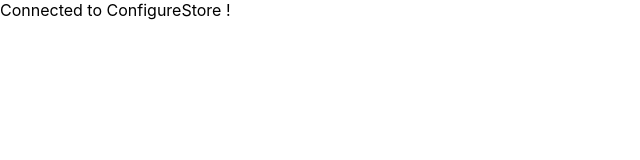
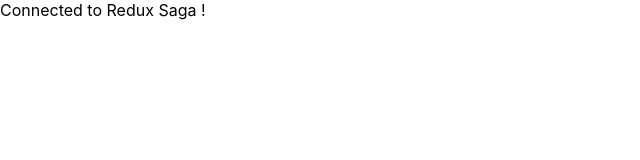
Before and after one commit to SeanYang816/Sean-crm-template, a React (Create React App) app: page / in a window 1280 px wide. Shown: the top 160 px of the page, without its empty margins (0-640 px from the left). Built offline with nearby package versions, Linux system fonts and the light colour scheme.

Commit message:
Setup Redux Saga

```diff
--- a/package.json
+++ b/package.json
@@ -12,6 +12,7 @@
     "react-redux": "^7.2.6",
     "react-scripts": "5.0.0",
     "redux": "^4.1.2",
+    "redux-saga": "^1.1.3",
     "web-vitals": "^2.1.3"
   },
   "scripts": {
--- a/src/configureStore/index.js
+++ b/src/configureStore/index.js
@@ -1,8 +1,23 @@
 import { configureStore } from '@reduxjs/toolkit'
+import createSagaMiddleware from 'redux-saga'
 import test from 'reducers/test'
+import rootSaga from 'saga'
+
+// create the saga middleware
+const sagaMiddleware = createSagaMiddleware()
+const runSaga = sagaMiddleware.run
+const middlewares = []
 
 export default configureStore({
+  // Reducer
   reducer: {
     test,
   },
+
+  // Middleware
+  middleware: (getDefaultMiddleware) => [...getDefaultMiddleware(), sagaMiddleware ],
+
+  // Enhancers
+  enhancers: [],
 })
+runSaga(rootSaga)
--- a/src/reducers/test.js
+++ b/src/reducers/test.js
@@ -12,9 +12,13 @@
       console.log('Connected to ConfigureStore !')
       state.connect = 'Connected to ConfigureStore !';
     },
+    connectToReduxSaga(state, action) {
+      console.log('Connected to Redux Saga !')
+      state.connect = 'Connected to Redux Saga !';
+    }
   },
 });
 
-export const { connectToConfigureStore } = slice.actions;
+export const { connectToConfigureStore, connectToReduxSaga } = slice.actions;
 
 export default slice.reducer;
--- /dev/null
+++ b/src/saga/index.js
@@ -0,0 +1,16 @@
+import { put, takeLatest } from 'redux-saga/effects'
+import { connectToReduxSaga } from 'reducers/test'
+
+function* test(){
+    try{
+    yield put(connectToReduxSaga())
+    } catch (error) {
+        yield console.log(error)
+    }
+}
+
+function* watcher(){
+ yield takeLatest("test/connectToConfigureStore", test)
+}
+
+export default watcher
```
Also changed, not shown: 1 other file (tests, documents, lock files or other folders).
